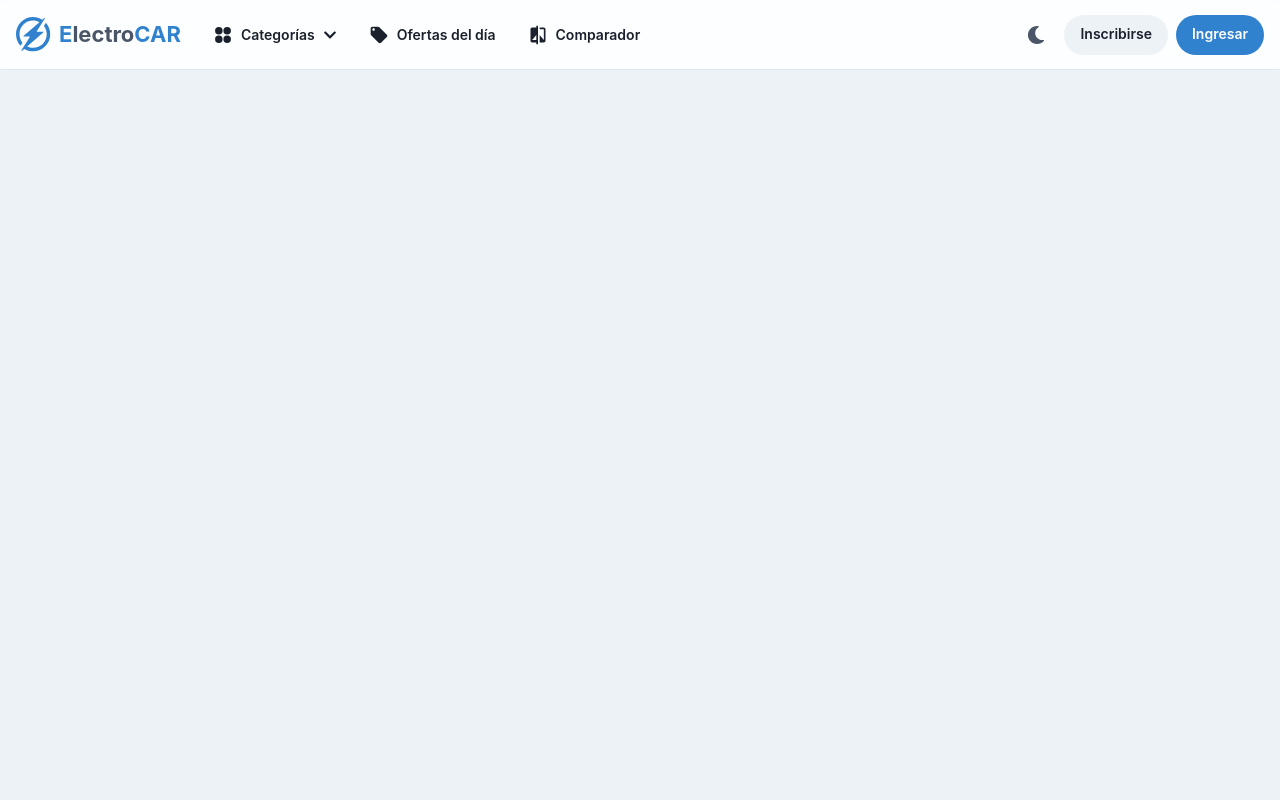
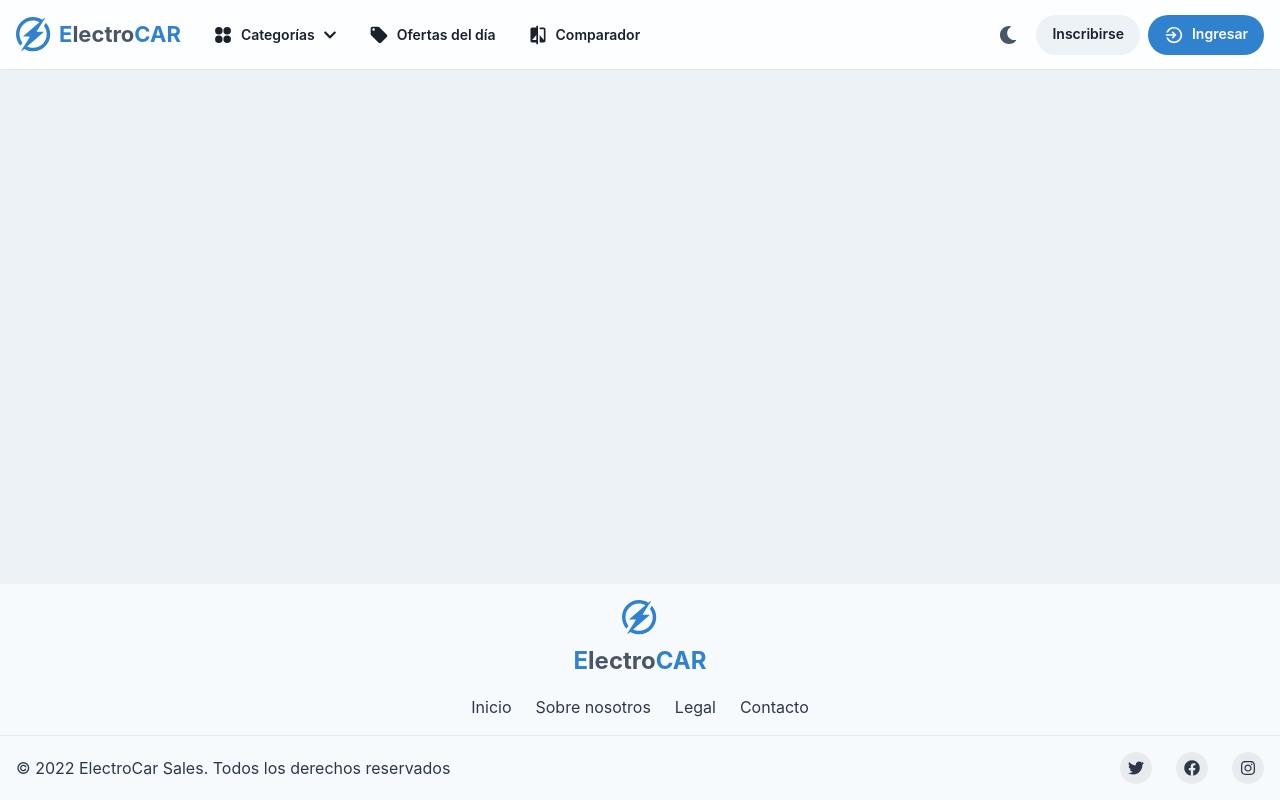
Before and after one commit to emimudev/ecs, a React (Create React App) app in the folder app/: page / in a window 1280 px wide. Built offline with nearby package versions, Linux system fonts and the light colour scheme.

Commit message:
Added: PageFooter

```diff
--- a/app/package.json
+++ b/app/package.json
@@ -14,6 +14,7 @@
     "@testing-library/react": "13.3.0",
     "@testing-library/user-event": "14.4.3",
     "axios": "0.27.2",
+    "chakra-ui-steps": "^1.7.4",
     "formik": "2.2.9",
     "framer-motion": "6.5.1",
     "react": "18.2.0",
--- a/app/src/App.js
+++ b/app/src/App.js
@@ -5,7 +5,8 @@ import { Provider } from 'react-redux'
 import { theme } from './theme'
 import store from 'redux/store'
 import AuthContextProvider from 'context/AuthContext'
-import Navbar from 'components/Navbar'
+import PageLayout from 'components/PageLayout'
+import './theme/global.styles.css'
 import './services/axios.interceptors'
 
 const queryClient = new QueryClient()
@@ -18,7 +19,7 @@ function App() {
           <AuthContextProvider>
             <BrowserRouter>
               <Routes>
-                <Route path='*' element={<Navbar />} />
+                <Route path='*' element={<PageLayout />} />
               </Routes>
             </BrowserRouter>
           </AuthContextProvider>
--- a/app/src/components/Brand/index.js
+++ b/app/src/components/Brand/index.js
@@ -9,28 +9,41 @@ import {
 import { Link } from 'react-router-dom'
 import BrandLogo from 'components/Illustrations/BrandLogo'
 
-function Brand({ to = '/' }) {
-  return (
-    <Center cursor={to && 'pointer'} fontSize={useBreakpointValue({ base: '18px', md: '22px' })}>
-      <Link to={to ?? ''}>
-        <Stack alignItems='center' direction='row'>
+function Brand({ to = '/', orientation = 'row' }) {
+  const Content = (
+    <Stack alignItems='center' direction={orientation}>
       <Center w='35px' h='35px' color='blue.500'>
         <BrandLogo />
       </Center>
-          <Center>
+      <Center fontSize={orientation === 'column' ? '2xl' : null}>
         <TextBrand />
       </Center>
     </Stack>
+  )
+
+  return (
+    <Center
+      cursor={to ? 'pointer' : 'default'}
+      fontSize={useBreakpointValue({ base: '18px', md: '22px' })}
+    >
+      {to
+        ? (
+          <Link to={to ?? '#'} style={{ cursor: to ? 'pointer' : 'default' }}>
+            {Content}
           </Link>
+        ) //eslint-disable-line
+        : Content}
     </Center>
   )
 }
 
-export function TextBrand() {
+function TextBrand() {
   return (
     <Flex fontFamily='heading'>
       <HighlightedContent>E</HighlightedContent>
-      <Text fontWeight='bold' color={useColorModeValue('gray.600', 'gray.300')}>lectro</Text>
+      <Text fontWeight='bold' color={useColorModeValue('gray.600', 'gray.300')}>
+        lectro
+      </Text>
       <HighlightedContent>CAR</HighlightedContent>
     </Flex>
   )
@@ -40,7 +53,7 @@ const HighlightedContent = ({ children }) => {
   return (
     <Text
       display='inline-flex'
-      color={useColorModeValue('blue.500', 'blue.500')}
+      color={useColorModeValue('blue.500', 'blue.300')}
       fontWeight='bold'
     >
       {children}
@@ -49,3 +62,4 @@ const HighlightedContent = ({ children }) => {
 }
 
 export default Brand
+export { TextBrand }
--- a/app/src/components/Navbar/MobileNavigation/index.js
+++ b/app/src/components/Navbar/MobileNavigation/index.js
@@ -8,7 +8,7 @@ import {
   Divider
 } from '@chakra-ui/react'
 import { useDispatch } from 'react-redux'
-import { CgLogOut } from 'react-icons/cg'
+import { IoMdLogOut } from 'react-icons/io'
 import { RiSettings4Fill } from 'react-icons/ri'
 import { useNavbarContext } from '../Context'
 import { NAV_ITEMS } from '../nav-items'
@@ -69,7 +69,7 @@ function MobileNavigationFooter() {
           key='Salir'
           label='Cerrar sesión'
           onClick={handleLogout}
-          icon={CgLogOut}
+          icon={IoMdLogOut}
         />
       </Authenticated>
     </Stack>
--- a/app/src/components/Navbar/UserHud/AnonymousHud.js
+++ b/app/src/components/Navbar/UserHud/AnonymousHud.js
@@ -1,5 +1,6 @@
 import { useDispatch } from 'react-redux'
-import { Button, Stack, Flex, useBreakpointValue, Center } from '@chakra-ui/react'
+import { Button, Stack, Flex, useBreakpointValue, Center, Icon } from '@chakra-ui/react'
+import { IoMdLogIn } from 'react-icons/io'
 import { openSignInAction, openSignUpAction } from 'redux/slices/auth.slice'
 import ColorModeSwitcher from 'components/ColorModeSwitcher'
 import MobileNavTrigger from '../MobileNavigation/MobileNavTrigger'
@@ -16,7 +17,8 @@ function AnonymousHud() {
       </Flex>
       <Button
         size={useBreakpointValue({ base: 'sm', md: 'md' })}
-        onClick={openSignUpModal} borderRadius='full'
+        onClick={openSignUpModal}
+        borderRadius='full'
         fontSize='sm'
         display={{ base: 'none', sm: 'flex' }}
       >
@@ -31,6 +33,7 @@ function AnonymousHud() {
         borderRadius='full'
         fontSize='sm'
         display={{ base: 'none', sm: 'flex' }}
+        leftIcon={<Icon as={IoMdLogIn} h='5' w='5' />}
       >
         Ingresar
       </Button>
--- a/app/src/components/Navbar/UserHud/AuthenticatedHud.js
+++ b/app/src/components/Navbar/UserHud/AuthenticatedHud.js
@@ -1,3 +1,7 @@
+import { useDispatch } from 'react-redux'
+import { FaMoon, FaSun } from 'react-icons/fa'
+import { BiHelpCircle, BiMessageSquareAdd } from 'react-icons/bi'
+import { IoMdLogOut } from 'react-icons/io'
 import {
   Button,
   Text,
@@ -20,10 +24,6 @@ import {
   useBreakpointValue,
   Badge
 } from '@chakra-ui/react'
-import { useDispatch } from 'react-redux'
-import { FaMoon, FaSun } from 'react-icons/fa'
-import { BiHelpCircle, BiMessageSquareAdd } from 'react-icons/bi'
-import { CgLogOut } from 'react-icons/cg'
 import { logoutAction } from 'redux/slices/auth.slice'
 import { useAuthState } from 'hooks/useAuthState'
 import UserAvatar from 'components/UserAvatar'
@@ -46,9 +46,12 @@ function AuthenticatedHud() {
     <Flex direction='row' align='center' h='full' gap={2}>
       <Button
         colorScheme='blue'
+        bg='blue.500'
+        color='white'
         borderRadius='full'
-        leftIcon={<Icon h={5} w={5} as={BiMessageSquareAdd} />}
+        rightIcon={<Icon h={5} w={5} as={BiMessageSquareAdd} />}
         size={useBreakpointValue({ base: 'sm', md: 'md' })}
+        fontSize='sm'
         lineHeight='1'
         display={{ base: 'none', sm: 'flex' }}
       >
@@ -61,7 +64,10 @@ function AuthenticatedHud() {
         <Divider orientation='vertical' h='100%' />
       </Center>
       <Menu autoSelect={false} strategy='absolute' gutter='14'>
-        <MenuButton display={{ base: 'none', md: 'flex' }} _hover={{ filter: 'brightness(0.8)' }}>
+        <MenuButton
+          display={{ base: 'none', md: 'flex' }}
+          _hover={{ filter: 'brightness(0.8)' }}
+        >
           <UserAvatar user={user} w='40px' h='40px' selectable />
         </MenuButton>
         <MenuList
@@ -125,7 +131,7 @@ function AuthenticatedHud() {
             alignItems='center'
             onClickCapture={handleLogout}
           >
-            <Icon h='5' w='5' as={CgLogOut} />
+            <Icon h='5' w='5' as={IoMdLogOut} />
             Cerrar sesión
           </MenuItem>
         </MenuList>
--- /dev/null
+++ b/app/src/components/PageFooter/index.js
@@ -0,0 +1,71 @@
+import {
+  Box,
+  Container,
+  Link,
+  Stack,
+  Text,
+  useColorModeValue
+} from '@chakra-ui/react'
+import { Link as RouterLink } from 'react-router-dom'
+import { FaFacebook, FaInstagram, FaTwitter } from 'react-icons/fa'
+import Brand from 'components/Brand'
+import SocialButton from 'components/SocialButton'
+
+function PageFooter() {
+  return (
+    <Box
+      bg={useColorModeValue('gray.50', 'rgba(26, 32, 44, 0.85)')}
+      color={useColorModeValue('gray.700', 'gray.200')}
+    >
+      <Container
+        as={Stack}
+        maxW='7xl'
+        py={4}
+        spacing={4}
+        justify='center'
+        align='center'
+      >
+        <Brand orientation='column' to={null} />
+        <Stack direction='row' spacing={6}>
+          <Link as={RouterLink} to='#'>Inicio</Link>
+          <Link as={RouterLink} to='#'>Sobre nosotros</Link>
+          <Link as={RouterLink} to='#'>Legal</Link>
+          <Link as={RouterLink} to='#'>Contacto</Link>
+        </Stack>
+      </Container>
+
+      <Box
+        borderTopWidth={1}
+        borderStyle='solid'
+        borderColor={useColorModeValue('gray.200', 'gray.700')}
+      >
+        <Container
+          as={Stack}
+          maxW='7xl'
+          py={4}
+          direction={{ base: 'column', md: 'row' }}
+          spacing={4}
+          justify={{ base: 'center', md: 'space-between' }}
+          align={{ base: 'center', md: 'center' }}
+        >
+          <Text>
+            © 2022 ElectroCar Sales. Todos los derechos reservados
+          </Text>
+          <Stack direction='row' spacing={6}>
+            <SocialButton label='Twitter' href='#'>
+              <FaTwitter />
+            </SocialButton>
+            <SocialButton label='YouTube' href='#'>
+              <FaFacebook />
+            </SocialButton>
+            <SocialButton label='Instagram' href='#'>
+              <FaInstagram />
+            </SocialButton>
+          </Stack>
+        </Container>
+      </Box>
+    </Box>
+  )
+}
+
+export default PageFooter
--- /dev/null
+++ b/app/src/components/PageLayout/index.js
@@ -0,0 +1,26 @@
+import { Flex } from '@chakra-ui/react'
+import { Route, Routes } from 'react-router-dom'
+import Navbar from 'components/Navbar'
+import PageFooter from 'components/PageFooter'
+
+function PageLayout() {
+  return (
+    <Flex direction='column' flex='1 1 auto'>
+      <Navbar />
+      <Flex as='main' direction='column' flex='1 1 auto' padding={{ base: '0 16px', lg: '0 calc(3.5vw + 24px)' }}>
+        <Routes>
+          <Route
+            path='/publish' element={
+              <div style={{ fontSize: '20px' }}>
+                <h1>Publicar nuevo anuncio</h1>
+              </div>
+            }
+          />
+        </Routes>
+      </Flex>
+      <PageFooter />
+    </Flex>
+  )
+}
+
+export default PageLayout
--- /dev/null
+++ b/app/src/components/SocialButton/index.js
@@ -0,0 +1,27 @@
+import { Link, useColorModeValue, VisuallyHidden } from '@chakra-ui/react'
+import { Link as RouterLink } from 'react-router-dom'
+
+const SocialButton = ({ children, label, href }) => {
+  return (
+    <Link
+      bg={useColorModeValue('blackAlpha.100', 'whiteAlpha.100')}
+      rounded='full'
+      w={8}
+      h={8}
+      cursor='pointer'
+      as={RouterLink}
+      to={href ?? ''}
+      href={href}
+      display='inline-flex'
+      alignItems='center'
+      justifyContent='center'
+      _hover={{
+        bg: useColorModeValue('blackAlpha.300', 'whiteAlpha.400')
+      }}
+    >
+      <VisuallyHidden>{label}</VisuallyHidden>
+      {children}
+    </Link>
+  )
+}
+export default SocialButton
--- /dev/null
+++ b/app/src/theme/global.styles.css
@@ -0,0 +1,8 @@
+html, body, #root {
+  height: 100%;
+}
+
+#root {
+  display: flex;
+  flex-direction: column;
+}
```
Also changed, not shown: 1 other file (tests, documents, lock files or other folders). Lines whose indentation alone changed are shown as unchanged.
